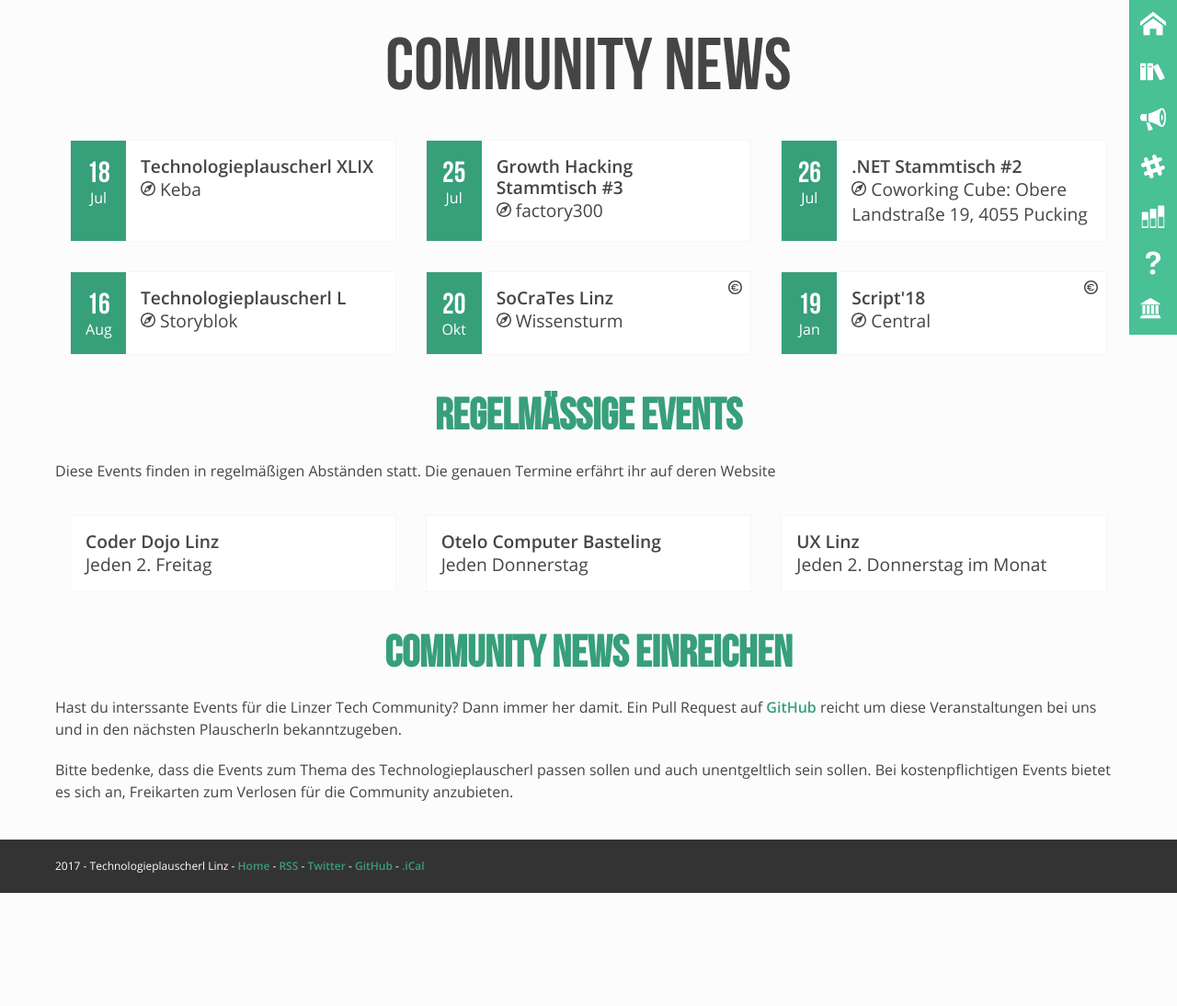
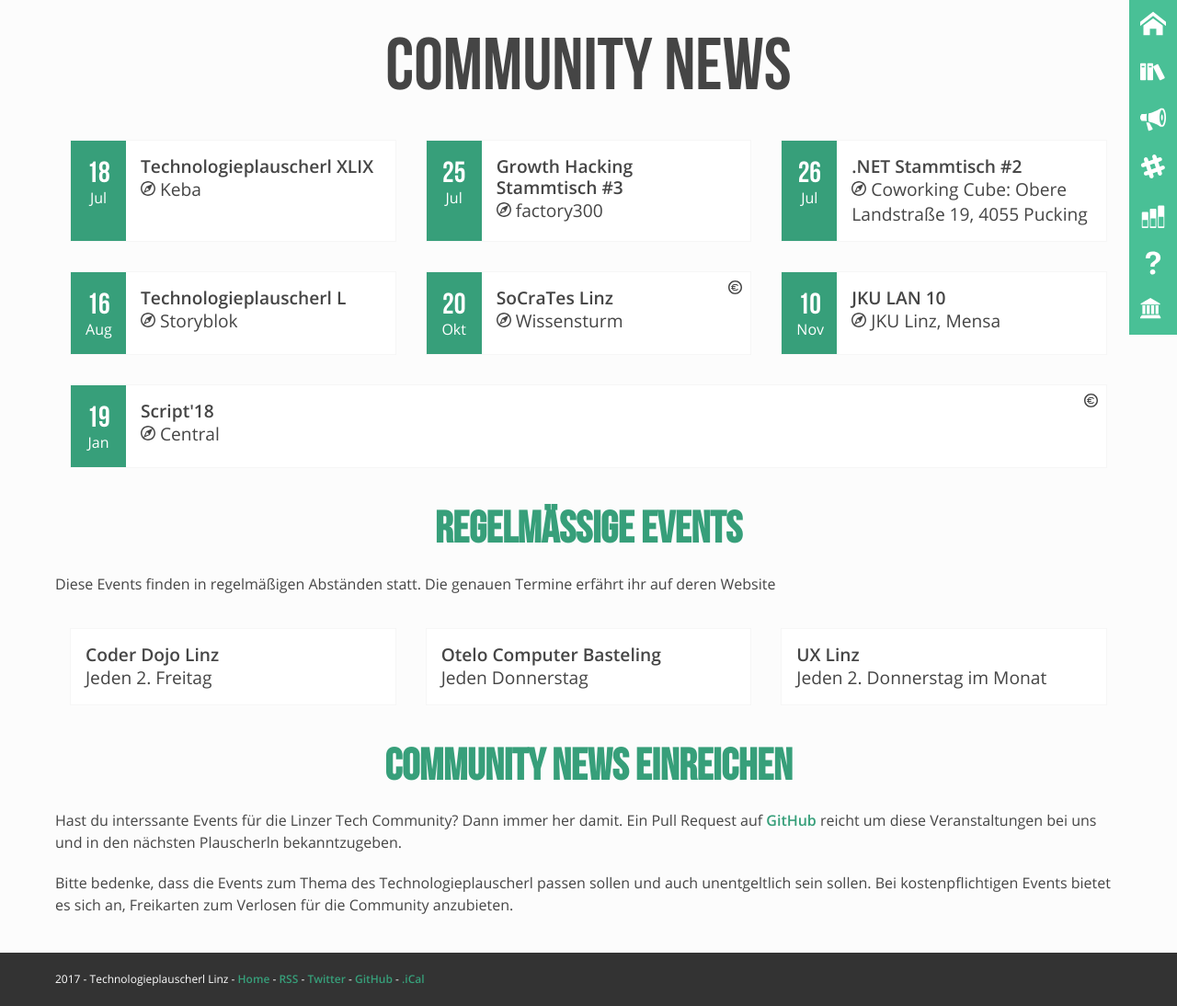
Before and after one commit to mericanAncer127/plauscherl, a Jekyll site: the page built from pages/community-news.html, in a window 1280 px wide. Shown: the whole page at 92% size. Built offline with Jekyll 4.4.1, drawn with Linux system fonts in a browser that asks for light colours; before the commit the page ends 971 px from its top, so only the background shows below that.

Commit message:
Add JKU LAN 10

```diff
--- a/_data/community.yml
+++ b/_data/community.yml
@@ -283,6 +283,11 @@
       location: JKU Linz, Bankengebäude, Keller
       date: 2017-05-05
       link: https://lan.oeh.jku.at
+    -
+      name: "JKU LAN 10"
+      location: JKU Linz, Mensa
+      date: 2017-11-10
+      link: https://lan.oeh.jku.at
 -
   id: jku-im
   name: "JKU Informationsmanagement"
```
